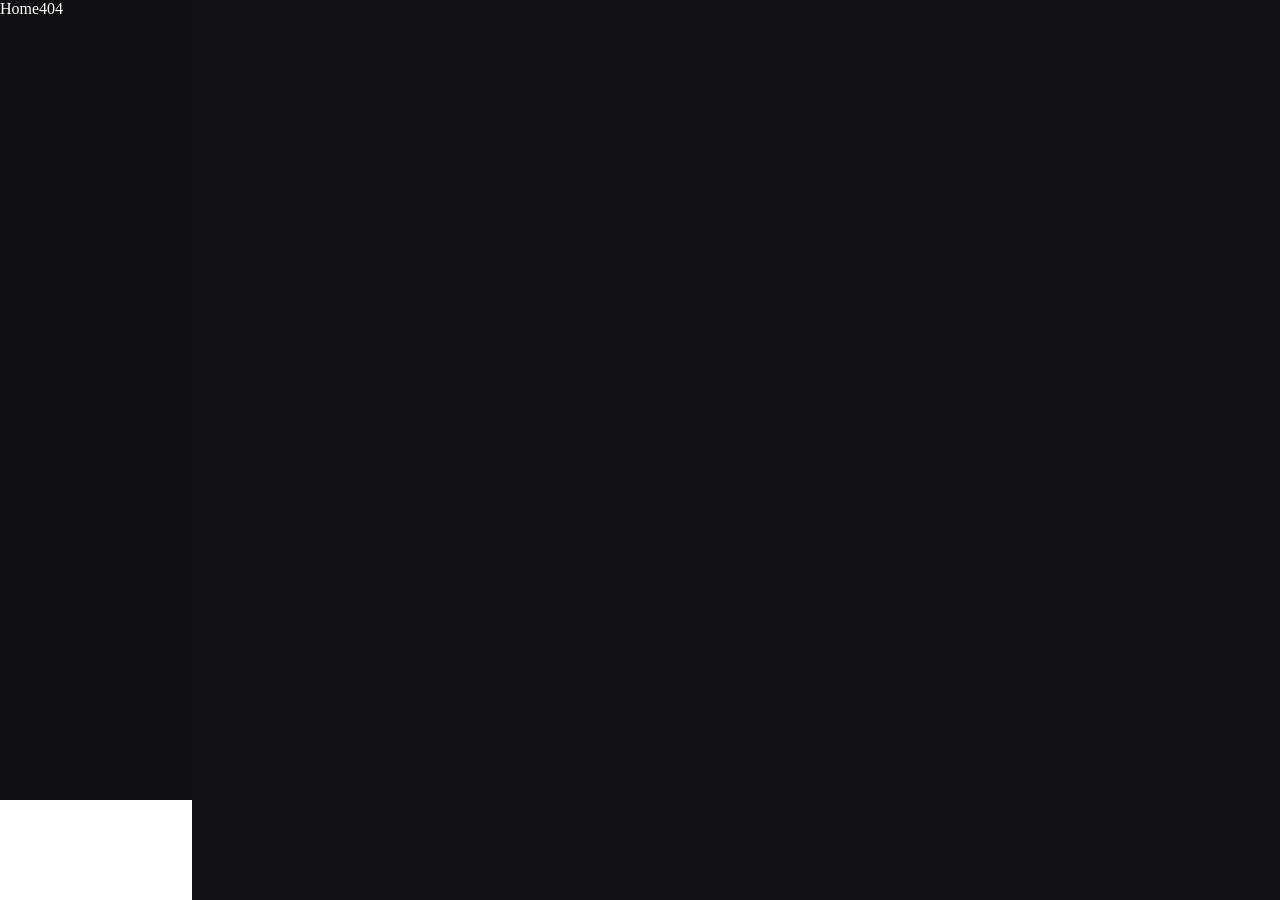
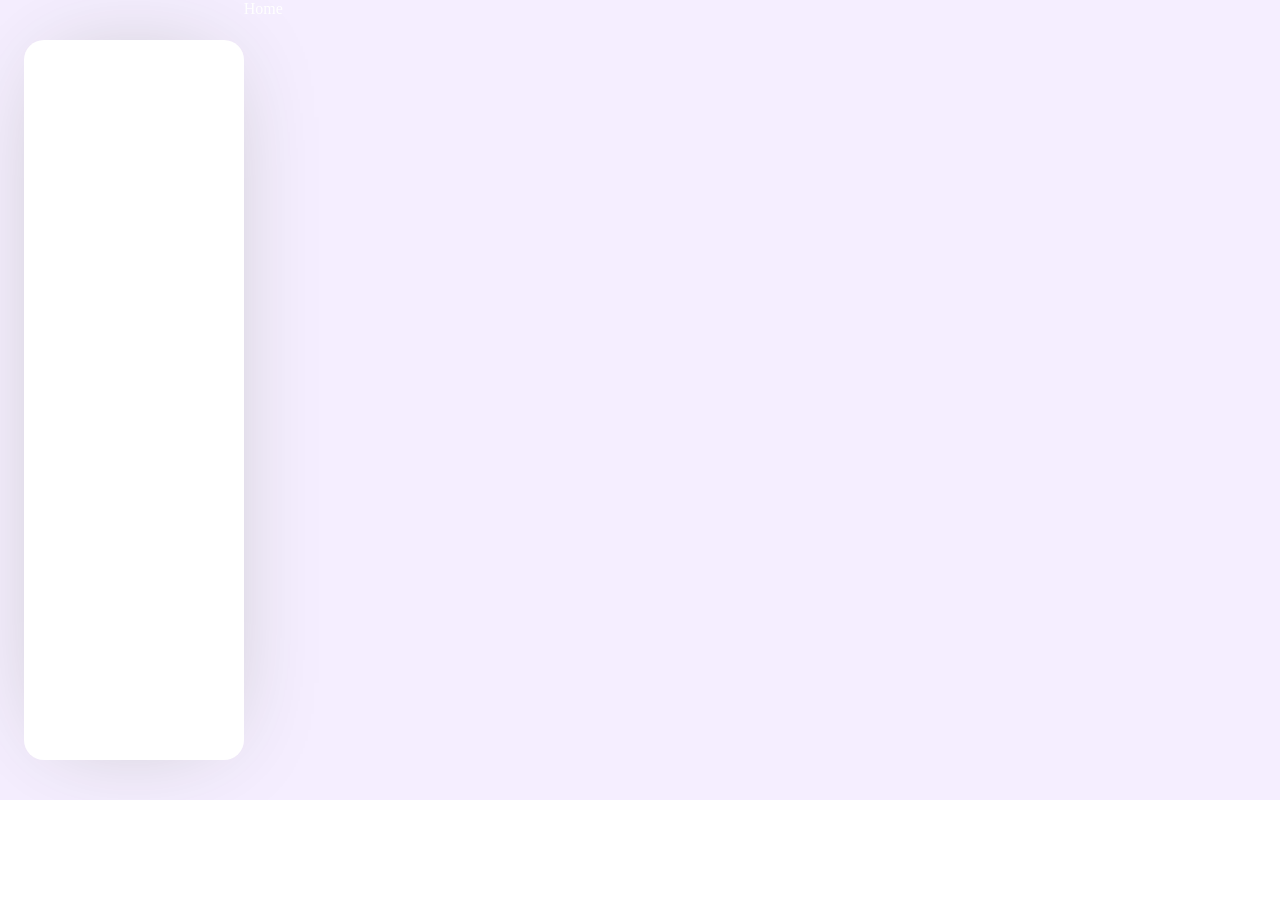
Before and after one commit to theClassBoard/theClassBoardViews, a React (Create React App) app: page / in a window 1280 px wide. After the commit the page ends 800 px from the top, so only its background shows below. Built offline with nearby package versions, Linux system fonts and the light colour scheme.

Commit message:
Added box shadow to nav

```diff
--- a/public/index.css
+++ b/public/index.css
@@ -15,7 +15,7 @@ html, body{
     position: relative;
     display: flex;
     flex-direction: column;
-    justify-content: center;
+    justify-content: flex-start;
     align-items: center;
 }
 
--- a/src/Common/LoadingScreen/LoadingScreen.styled.ts
+++ b/src/Common/LoadingScreen/LoadingScreen.styled.ts
@@ -4,10 +4,10 @@ import { coloPaletteDark } from '../../frontend.config'
 export const LoadingScreenContainer = styled.section`
     width: 100%;
     height: 100%;
-    background-color: ${coloPaletteDark[1]};
+    background-color: white;
 
     & img{
-        height: 200px;
+        height: 100px;
         width: auto;
         border-radius: 10px;
     }
--- a/src/Common/LoadingScreen/LoadingScreen.tsx
+++ b/src/Common/LoadingScreen/LoadingScreen.tsx
@@ -1,10 +1,10 @@
-import logo from '../../Assets/Logo/logo.png'
+import Logo from '../../Assets/NavIcons/NewLogo.png'
 import * as S from './LoadingScreen.styled'
 
 const LoadingScreen = () => {
   return (
     <S.LoadingScreenContainer className='center'>
-      <img src={logo} alt="" />
+      <img src={Logo} alt="" />
     </S.LoadingScreenContainer>
   )
 }
--- a/src/Common/Navigation/Navigation.styled.ts
+++ b/src/Common/Navigation/Navigation.styled.ts
@@ -2,18 +2,24 @@ import styled from 'styled-components'
 import { coloPaletteDark } from '../../frontend.config'
 
 export const SideMenuContainer = styled.header`
-    width: 15%;
-    background-color:${coloPaletteDark[2]};
-    height: 100vh;
+    width: 20%;
+    background-color:#F5EEFF;
+    height: clamp(500px, 100%, 1080px);
     position: sticky;
     top: 0;
     left: 0;
-    color: inherit;
+    color: black;
+    display: flex;
+    justify-content: flex-end;
+    align-items: center;
 `
 
 export const Nav = styled.nav`
-    width: 100%;
-    height: auto;
+    width: 90%;
+    height: 90%;
+    border-radius: 20px;
+    background-color: white;
+    box-shadow:0px 0px 100px -30px #bababa;
 
     & ul{
         width: 100%;
--- a/src/Common/Navigation/Navigation.tsx
+++ b/src/Common/Navigation/Navigation.tsx
@@ -6,8 +6,7 @@ const Navigation:FC = () => {
   return (
     <S.SideMenuContainer>
         <S.Nav>
-            <Link to="/" >Home</Link>
-            <Link to="asdfadf">404</Link>
+
         </S.Nav>
     </S.SideMenuContainer>
   )
--- a/src/Pages/Home/Home.tsx
+++ b/src/Pages/Home/Home.tsx
@@ -3,7 +3,7 @@ import { coloPaletteDark } from "../../frontend.config"
 
 const Home:FC = () => {
   return (
-    <div style={{height: '1000px', backgroundColor:`${coloPaletteDark[1]}`, width: '85%'}}>Home</div>
+    <div style={{height: 'min(100vh, 1080px)', backgroundColor:`#F5EEFF`, width: '85%'}}>Home</div>
   )
 }
 
```
